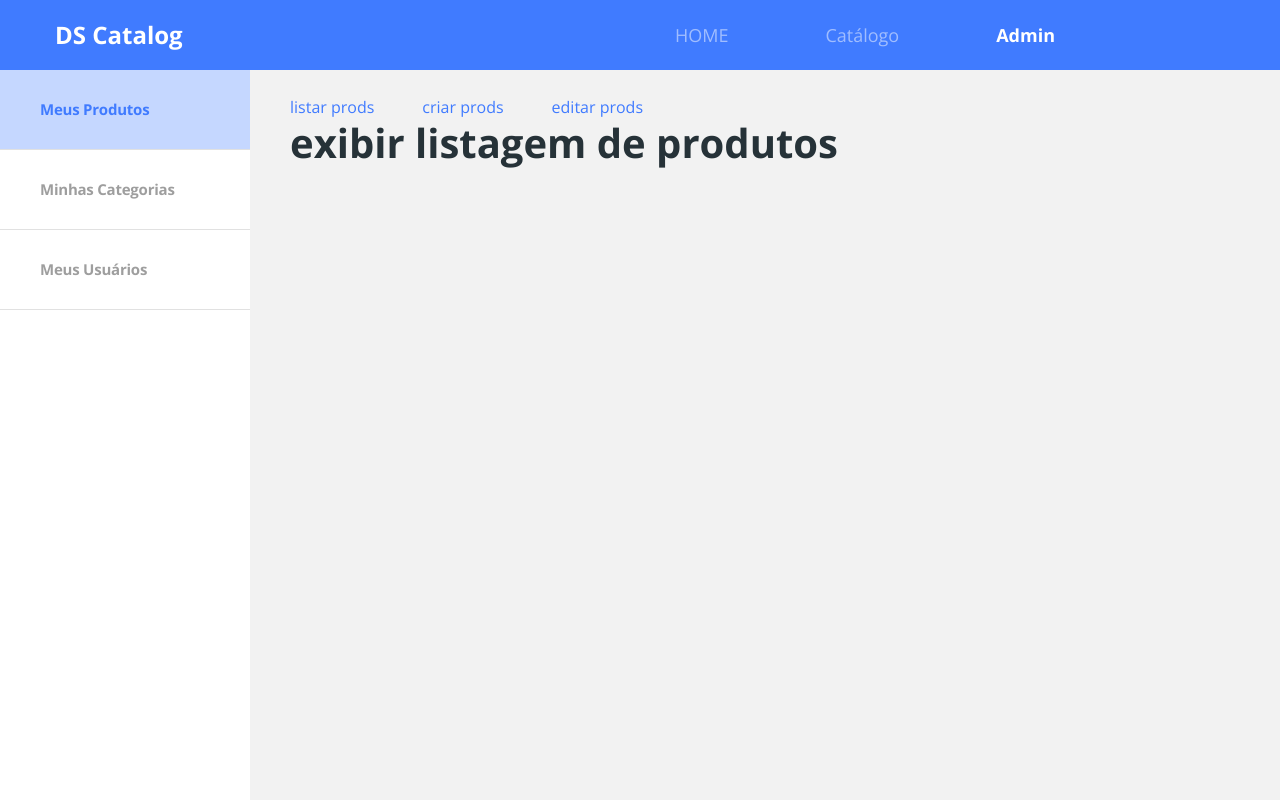
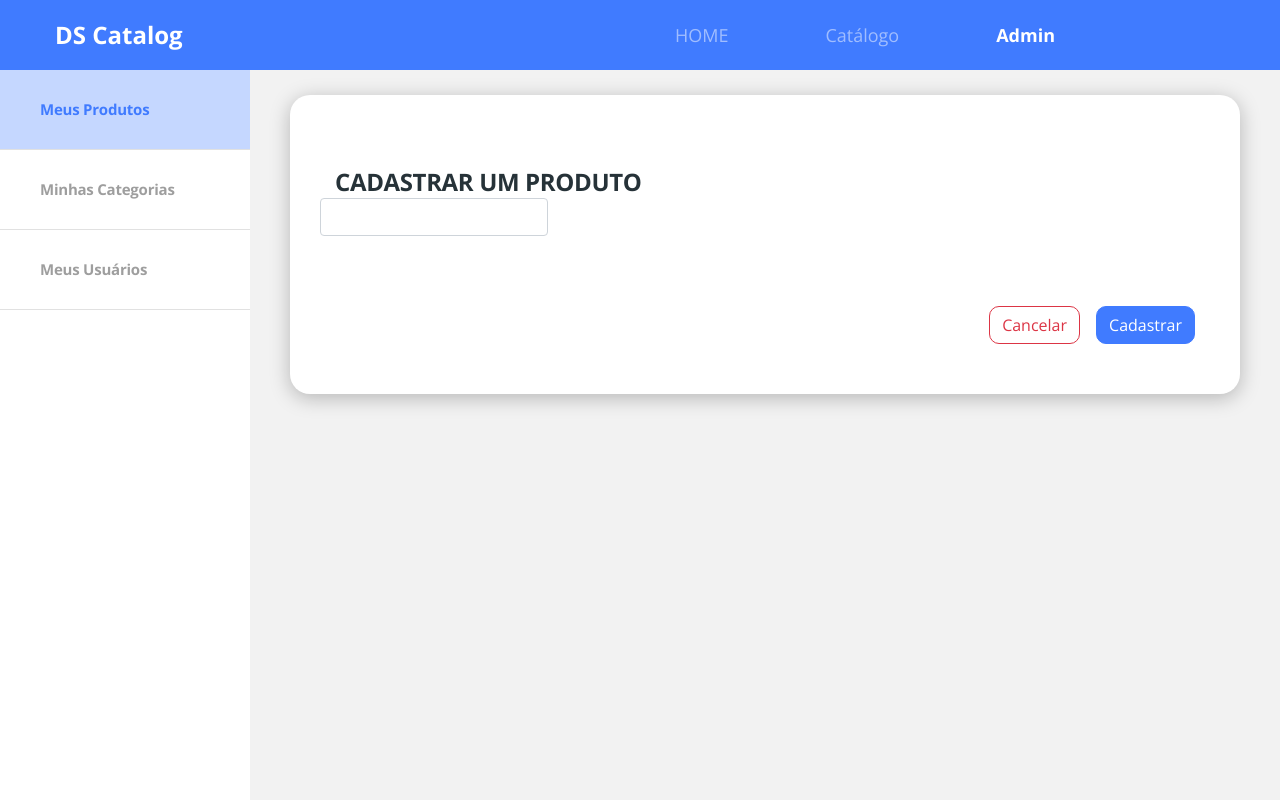
Before and after one commit to romeucr/dscatalog-bootcamp-devsuperior, a React (Create React App) app in the folder front-web/: page /admin/products/create in a window 1280 px wide. Before the commit this address led to /admin/products. Built offline with nearby package versions, Linux system fonts and the light colour scheme.

Commit message:
Add base Admin form structure

```diff
--- a/front-web/src/Routes.tsx
+++ b/front-web/src/Routes.tsx
@@ -22,8 +22,8 @@
             <ProductDetails />
          </Route>
 
+         <Redirect from="/admin" to="/admin/products" exact/>
          <Route path="/admin">
-            <Redirect to="/admin/products"/>
             <Admin />
          </Route>
 
--- /dev/null
+++ b/front-web/src/pages/Admin/components/BaseForm/index.tsx
@@ -0,0 +1,37 @@
+import React from 'react';
+import { useHistory } from 'react-router-dom';
+import './styles.scss'
+
+type Props = {
+   title: string;
+   children: React.ReactNode;
+}
+
+const BaseForm = ({title, children}: Props) => {
+   const history = useHistory();
+   const handleCancel = () => {
+      history.push('../');
+   }
+
+   return (
+      <div className="admin-base-form card-base">
+         <h1 className="base-form-title">
+            {title}
+         </h1>
+         {children}
+         <div className="base-form-actions">
+            <button
+               className="btn btn-outline-danger border-radius-10 mr-3"
+               onClick={handleCancel}
+            >
+               Cancelar
+            </button>
+            <button className="btn btn-primary border-radius-10">
+               Cadastrar
+            </button>
+         </div>
+      </div>
+   )
+}
+
+export default BaseForm;
--- /dev/null
+++ b/front-web/src/pages/Admin/components/BaseForm/styles.scss
@@ -0,0 +1,18 @@
+.admin-base-form {
+   padding: 70px 45px 50px;
+   border-radius: 20px;
+   width: 950px;
+}
+
+.base-form-title {
+   font-size: 24px;
+   line-height: 33px;
+   letter-spacing: -0.015em;
+   color: #263238;
+   text-transform: uppercase;
+}
+
+.base-form-actions {
+   margin-top: 70px;
+   text-align: right;
+}
--- /dev/null
+++ b/front-web/src/pages/Admin/components/Products/Form/index.tsx
@@ -0,0 +1,17 @@
+import React from 'react';
+import BaseForm from '../../BaseForm';
+import './styles.scss'
+
+const Form = () => {
+   return (
+      <BaseForm title="CADASTRAR UM PRODUTO">
+         <div className="row">
+            <div className="col6">
+            <input type="text" className="form-control"/>
+            </div>
+         </div>
+      </BaseForm>
+   )
+}
+
+export default Form;
--- /dev/null
+++ b/front-web/src/pages/Admin/components/Products/List/index.tsx
@@ -0,0 +1,19 @@
+import React from 'react';
+import { useHistory } from 'react-router-dom';
+const List = () => {
+const history = useHistory();
+
+   const handleCreate = () => {
+      history.push('/admin/products/create');
+   }
+
+   return (
+      <div className="admin-products-list">
+         <button className="btn btn-primary btn-lg" onClick={handleCreate}>
+            ADICIONAR
+         </button>
+      </div>
+   )
+}
+
+export default List;
--- a/front-web/src/pages/Admin/components/Products/index.tsx
+++ b/front-web/src/pages/Admin/components/Products/index.tsx
@@ -1,25 +1,17 @@
 import React from 'react';
-import { Link, Route, Switch } from 'react-router-dom';
+import { Route, Switch } from 'react-router-dom';
+import Form from './Form';
+import List from './List';
 
 const Products = () => {
    return (
       <div>
-         <Link to="/admin/products" className="mr-5">
-            listar prods
-         </Link>
-         <Link to="/admin/products/create" className="mr-5">
-            criar prods
-         </Link>
-         <Link to="/admin/products/10" className="mr-5">
-            editar prods
-         </Link>
-
          <Switch>
             <Route path="/admin/products" exact>
-               <h1>exibir listagem de produtos</h1>
+               <List />
             </Route>
             <Route path="/admin/products/create">
-               <h1>criar novo produto</h1>
+               <Form />
             </Route>
             <Route path="/admin/products/:productId">
                <h1> editar produto</h1>
```
Also changed, not shown: front-web/src/pages/Admin/components/Products/Form/styles.scss (added), 1 other file (tests, documents, lock files or other folders).
